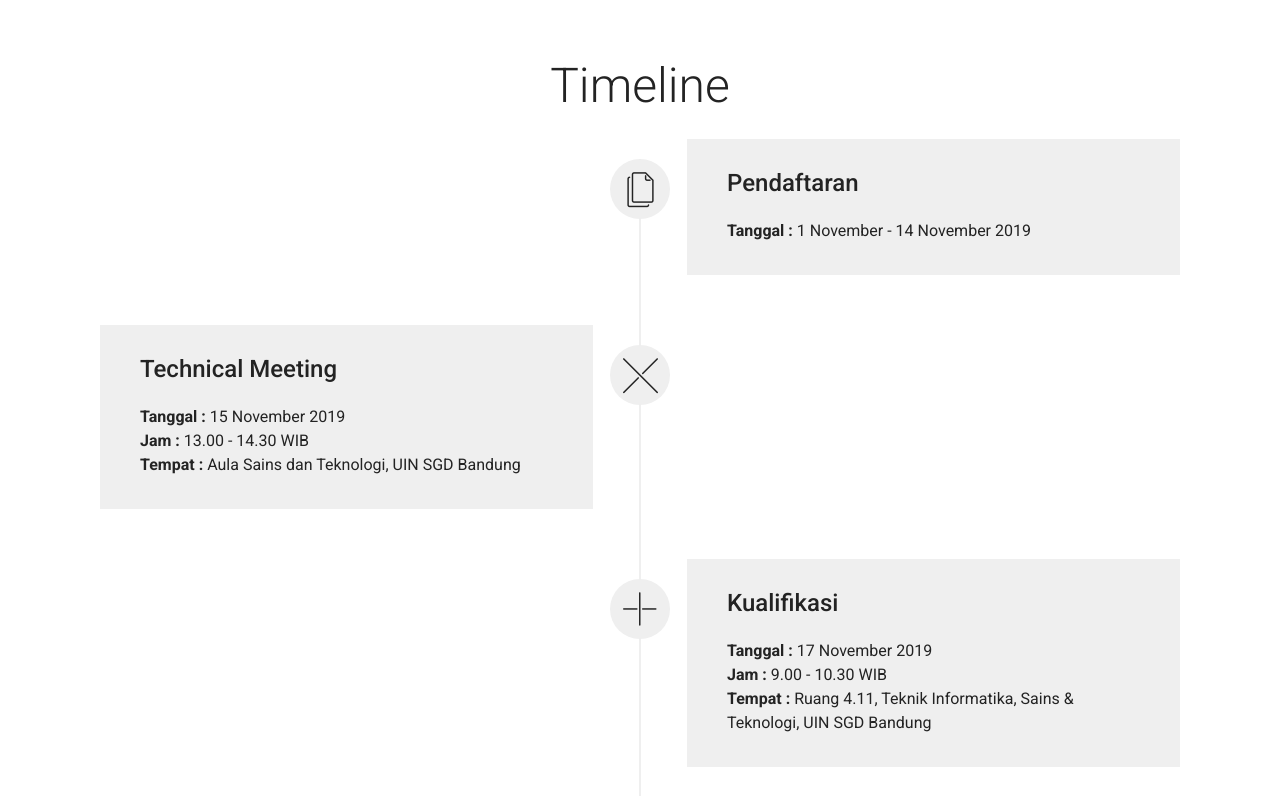
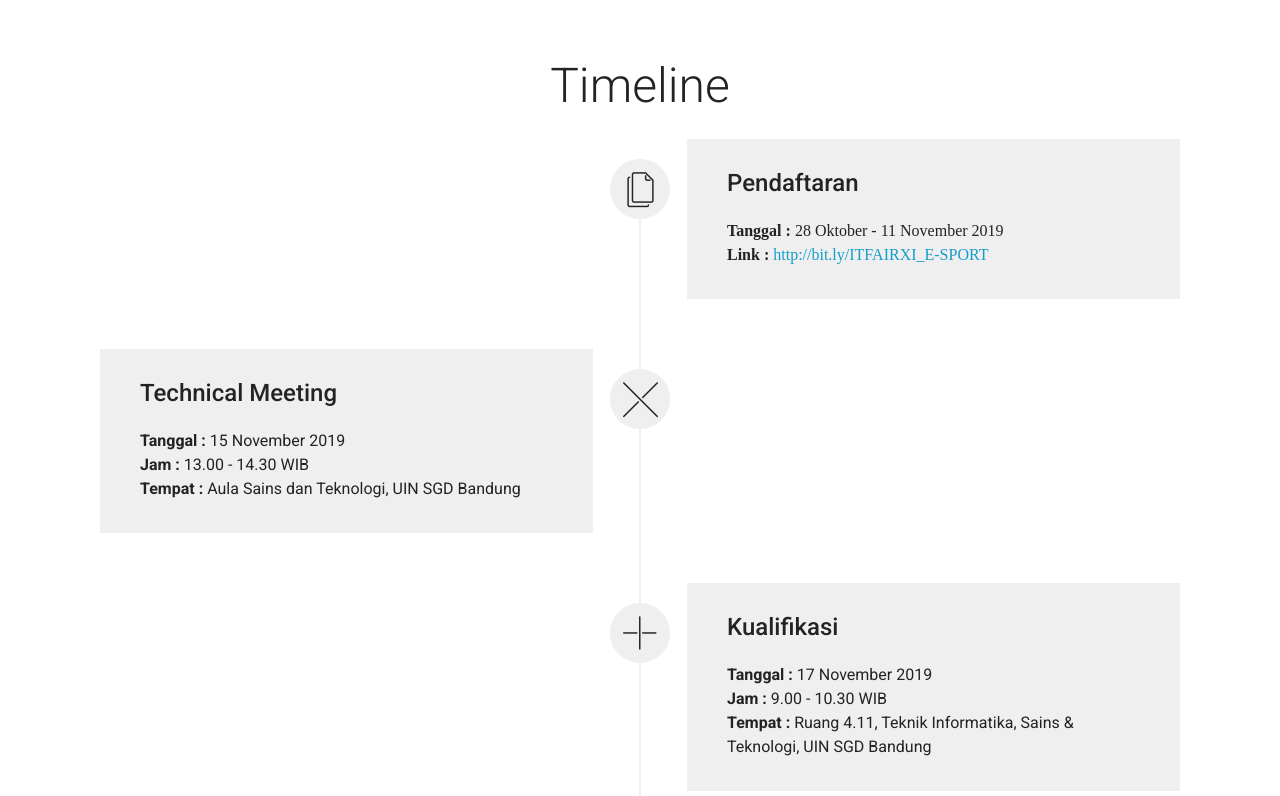
Before and after one commit to ersaazis/itfair, a plain HTML site: page e-sport.html in a window 1280 px wide. Shown: the part 803-1599 px from the top of the page. Drawn offline with Linux system fonts and the light colour scheme; files whose address does not match are found by name.

Commit message:
Update E SPORT

```diff
--- a/e-sport.html
+++ b/e-sport.html
@@ -72,7 +72,7 @@
     </nav>
 </section>
 
-<section class="engine"><a href="https://mobirise.info/a">online web builder</a></section><section class="header1 cid-rG122R9EAq mbr-fullscreen mbr-parallax-background" id="header16-1r">
+<section class="engine"><a href="https://mobirise.info/l">free site templates</a></section><section class="header1 cid-rG122R9EAq mbr-fullscreen mbr-parallax-background" id="header16-1r">
 
 
 
@@ -86,7 +86,7 @@
                     E-SPORT</h1>
 
                 <p class="mbr-text pb-3 mbr-fonts-style display-5"><strong>NEVER QUIT !!!</strong></p>
-                <div class="mbr-section-btn"><a class="btn btn-md btn-black-outline display-4" href="https://ersa.bajax.org" target="_blank"><span class="mobi-mbri mobi-mbri-contact-form mbr-iconfont mbr-iconfont-btn"></span>REGISTER</a></div>
+                <div class="mbr-section-btn"><a class="btn btn-md btn-black-outline display-4" href="http://bit.ly/ITFAIRXI_E-SPORT" target="_blank"><span class="mobi-mbri mobi-mbri-contact-form mbr-iconfont mbr-iconfont-btn"></span>REGISTER</a></div>
             </div>
         </div>
     </div>
@@ -114,8 +114,8 @@
                 <div class="col-xs-12 col-md-6 align-left">
                     <div class="timeline-text-content">
                         <h4 class="mbr-timeline-title pb-3 mbr-fonts-style display-5">Pendaftaran</h4>
-                        <p class="mbr-timeline-text mbr-fonts-style display-7"><strong>
-                            Tanggal :</strong> 1 November - 14 November 2019</p>
+                        <p class="mbr-timeline-text mbr-fonts-style display-7"></p><p><strong>
+                            Tanggal :</strong>&nbsp;28 Oktober - 11 November 2019<br><strong>Link :&nbsp;</strong><a href="http://bit.ly/ITFAIRXI_E-SPORT" target="_blank">http://bit.ly/ITFAIRXI_E-SPORT</a></p><p></p>
                      </div>
                 </div>
             </div>
```
